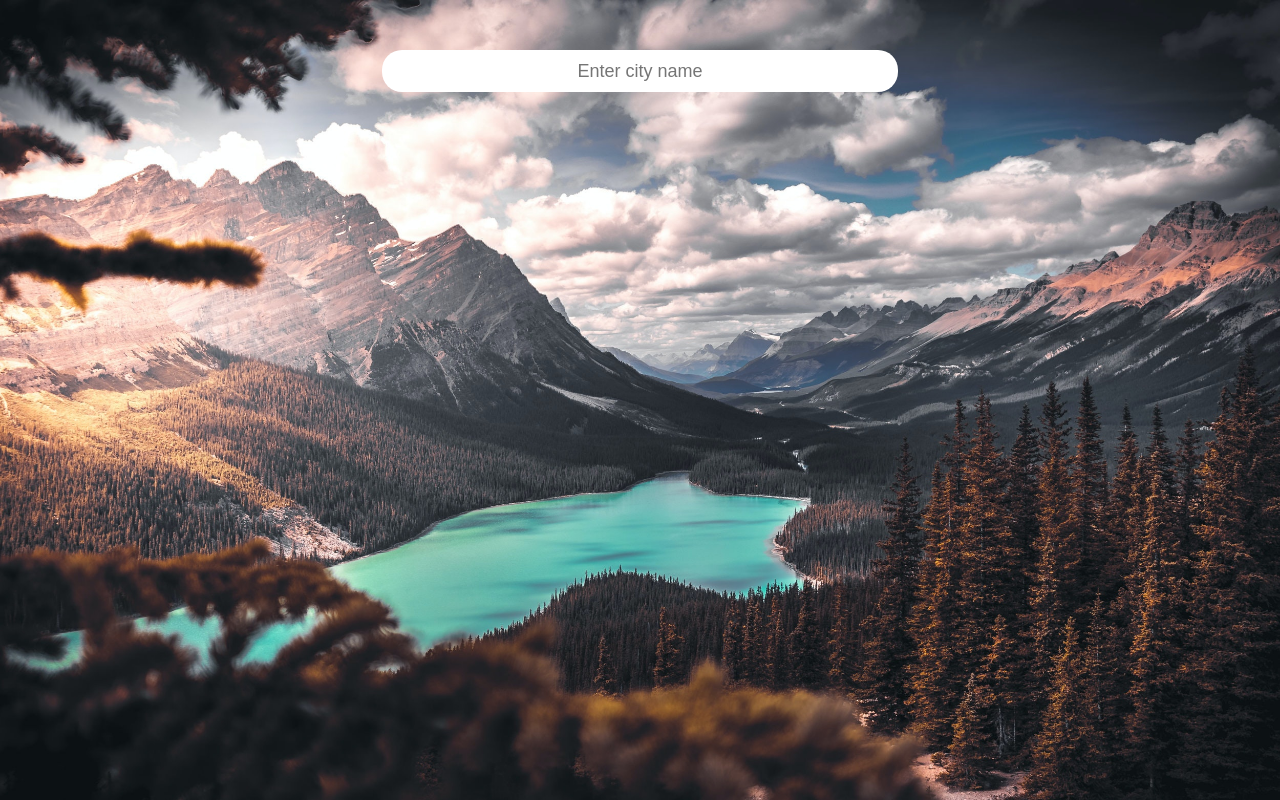
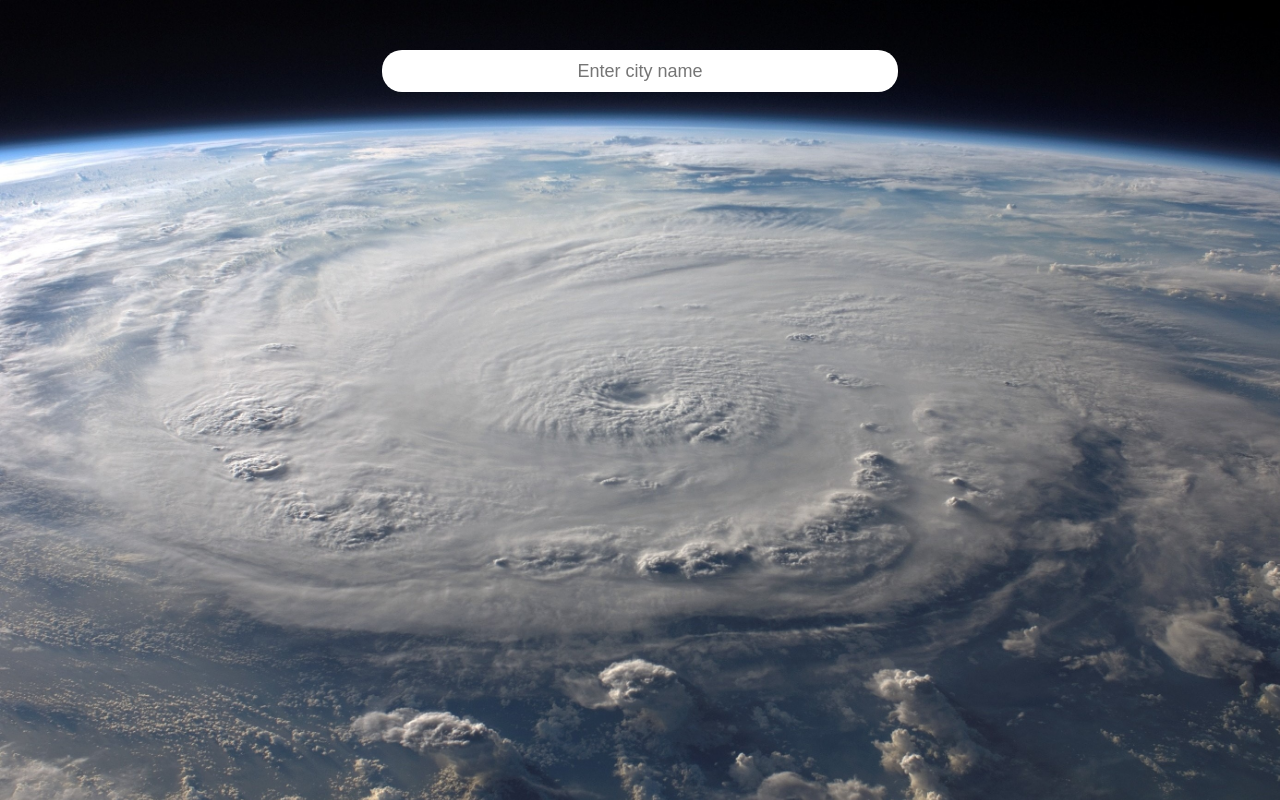
Before and after one commit to Miyuru-Shalitha/nodejs-weather-app, a website: page index.html in a window 1280 px wide. Drawn offline with Linux system fonts and the light colour scheme.

Commit message:
change background image

```diff
--- a/public/styles.css
+++ b/public/styles.css
@@ -3,7 +3,7 @@
 }
 
 body {
-  background-image: url("/pexels-roberto-shumski-1903702.jpg");
+  background-image: url("/pexels-pixabay-76969.jpg");
   background-repeat: no-repeat;
   background-size: cover;
 }
```
Also changed, not shown: public/pexels-pixabay-76969.jpg (added), public/pexels-roberto-shumski-1903702.jpg (deleted).
